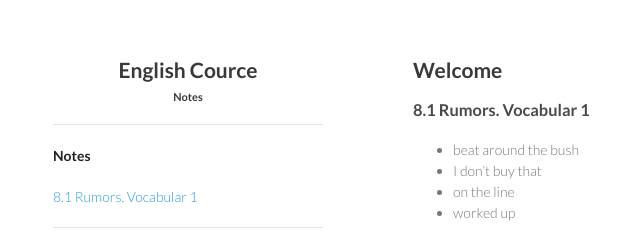
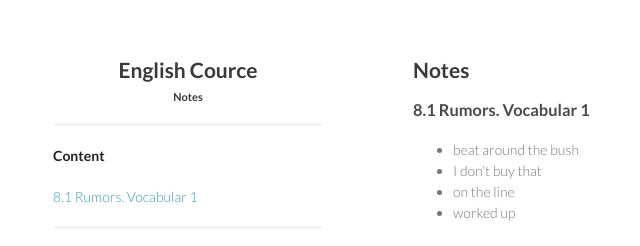
Before and after one commit to paveltimofeev/EnglishCourse, a Jekyll site: the page built from index.html, in a window 1280 px wide. Shown: the top 246 px of the page, without its empty margins (157-797 px from the left). Built offline with Jekyll 4.4.1, drawn with Linux system fonts in a browser that asks for light colours.

Commit message:
publish update at 2016-04-20: structure

```diff
--- a/_includes/main.html
+++ b/_includes/main.html
@@ -1,5 +1,5 @@
 <section>
-  <h2><a id="welcome" class="anchor" href="#welcome" aria-hidden="true"><span class="octicon octicon-link"></span></a>Welcome</h2>
+  <h2><a id="welcome" class="anchor" href="#welcome" aria-hidden="true"><span class="octicon octicon-link"></span></a>Notes</h2>
 
   {% for article in site.main_page_articles %}
     {% if article.visible == 'yes' %}
--- a/_sidebar/1-notes.html
+++ b/_sidebar/1-notes.html
@@ -3,7 +3,7 @@ title: Info
 visible: 'yes'
 ---
 
-<p><strong>Notes</strong></p>
+<p><strong>Content</strong></p>
 <p>
   {% for note in site.main_page_articles %}
   <a href="{{ site.baseurl }}{{ note.url }}">{{ note.title }}</a></br>
--- a/_sidebar/3-posts.html
+++ b/_sidebar/3-posts.html
@@ -1,6 +1,6 @@
 ---
 title: Demo projects
-visible: 'yes'
+visible: 'no'
 ---
 
 <p><strong>Posts</strong></p>
```
Also changed, not shown: 1 other file.
